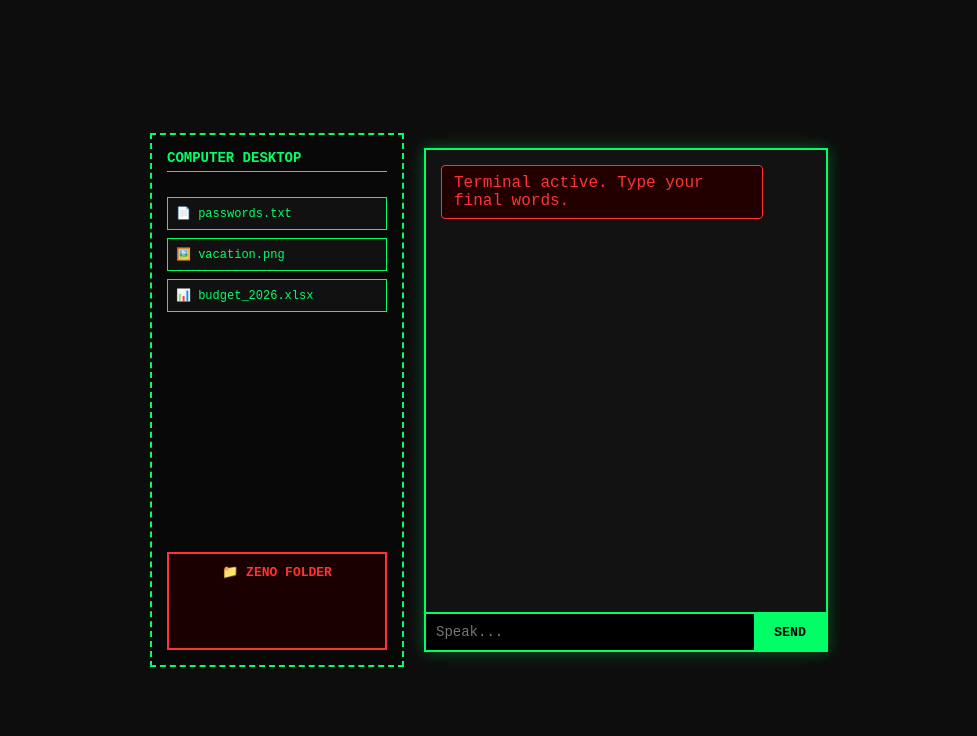
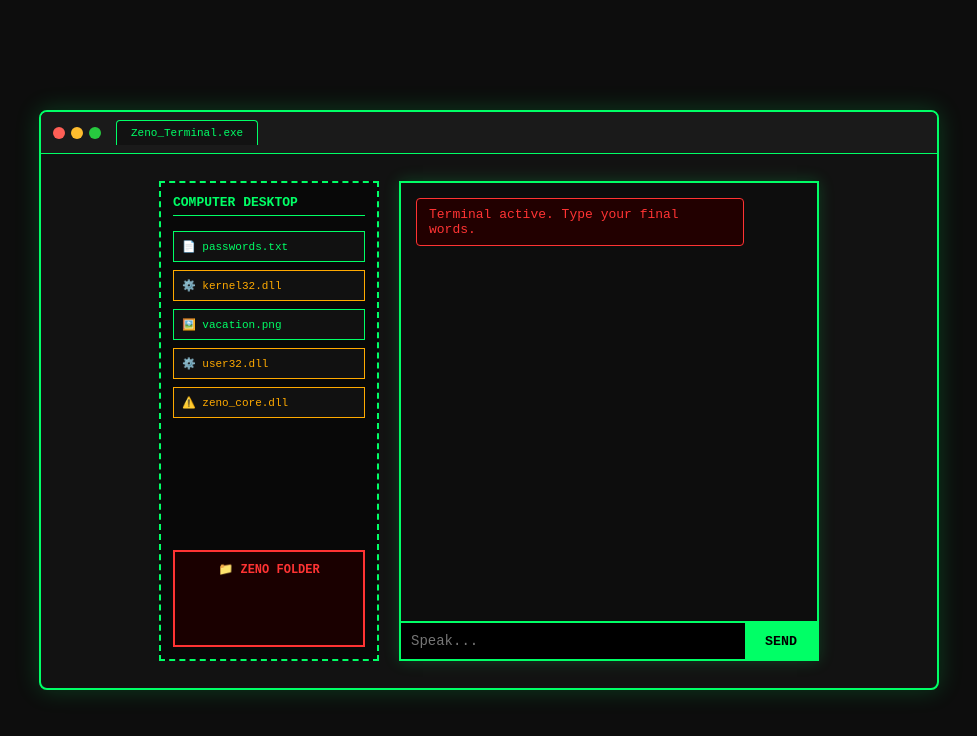
Before and after one commit to toystoryaaaa/Midnight-Whisper, a plain HTML site: page index.html in a window 1280 px wide. Shown: the whole page, without its empty margins (151-1128 px from the left). Drawn offline with Linux system fonts and the light colour scheme.

Commit message:
Update index.html

```diff
--- a/index.html
+++ b/index.html
@@ -4,7 +4,15 @@
     <meta charset="UTF-8">
     <meta name="viewport" content="width=device-width, initial-scale=1.0">
     <title>Haunted Terminal - Zeno</title>
+
+    <!-- Optional: Uncomment when you draw your custom icon in MS Paint -->
+    <!-- <link rel="icon" href="zeno-icon.png" type="image/png"> -->
+
     <style>
+        * {
+            box-sizing: border-box;
+        }
+
         body {
             background-color: #0d0d0d;
             color: #00ff66;
@@ -14,24 +22,100 @@
             align-items: center;
             height: 100vh;
             margin: 0;
+        }
+
+        /* Fake Browser Window Frame */
+        .browser-window {
+            width: 900px;
+            height: 580px;
+            background: #121212;
+            border-radius: 8px;
+            box-shadow: 0 0 25px rgba(0, 255, 102, 0.2);
+            display: flex;
+            flex-direction: column;
+            overflow: hidden;
+            border: 2px solid #00ff66;
+        }
+
+        /* Browser Header & Fake Tab Bar */
+        .browser-header {
+            background: #1a1a1a;
+            display: flex;
+            align-items: center;
+            padding: 8px 12px;
+            gap: 15px;
+            border-bottom: 1px solid #00ff66;
+        }
+
+        .browser-buttons {
+            display: flex;
+            gap: 6px;
+        }
+
+        .dot {
+            width: 12px;
+            height: 12px;
+            border-radius: 50%;
+        }
+        .dot.red { background: #ff5f56; }
+        .dot.yellow { background: #ffbd2e; }
+        .dot.green { background: #27c93f; }
+
+        .browser-tabs {
+            display: flex;
+            gap: 6px;
+            overflow-x: auto;
+            flex: 1;
+        }
+
+        .tab {
+            background: #0d0d0d;
+            color: #888;
+            padding: 6px 14px;
+            font-size: 11px;
+            border-radius: 4px 4px 0 0;
+            border: 1px solid #333;
+            border-bottom: none;
+            white-space: nowrap;
+        }
+
+        .tab.active {
+            background: #121212;
+            color: #00ff66;
+            border-color: #00ff66;
+        }
+
+        .tab.infected {
+            color: #ff3333;
+            border-color: #ff3333;
+            background: #1e0000;
+        }
+
+        /* Game Viewport */
+        .game-viewport {
+            display: flex;
+            justify-content: center;
+            align-items: center;
+            flex: 1;
             gap: 20px;
+            padding: 15px;
         }
 
         /* Fake Desktop Tray */
         .desktop-area {
             width: 220px;
-            height: 500px;
+            height: 480px;
             border: 2px dashed #00ff66;
             background-color: #080808;
-            padding: 15px;
+            padding: 12px;
             display: flex;
             flex-direction: column;
-            gap: 15px;
+            gap: 10px;
         }
 
         .desktop-area h3 {
-            margin: 0 0 10px 0;
-            font-size: 14px;
+            margin: 0 0 5px 0;
+            font-size: 13px;
             border-bottom: 1px solid #00ff66;
             padding-bottom: 5px;
         }
@@ -40,14 +124,21 @@
             display: flex;
             flex-direction: column;
             gap: 8px;
+            overflow-y: auto;
         }
 
         .file {
             background: #111;
             border: 1px solid #00ff66;
             padding: 8px;
-            font-size: 12px;
-            transition: all 0.4s ease;
+            font-size: 11px;
+            transition: all 0.3s ease;
+        }
+
+        /* System DLL Styling */
+        .file.dll {
+            border-color: #ffaa00;
+            color: #ffaa00;
         }
 
         /* Zeno Folder styling */
@@ -62,7 +153,7 @@
         .zeno-folder h4 {
             margin: 0 0 8px 0;
             color: #ff3333;
-            font-size: 13px;
+            font-size: 12px;
         }
 
         .folder-contents {
@@ -70,24 +161,27 @@
             display: flex;
             flex-direction: column;
             gap: 5px;
+            max-height: 120px;
+            overflow-y: auto;
         }
 
         .folder-contents .file {
-            border-color: #ff3333;
-            color: #ff3333;
+            border-color: #ff3333 !important;
+            color: #ff3333 !important;
             background: #220000;
         }
 
         /* Chat Container Styling */
         .chat-container {
-            width: 400px;
-            height: 500px;
+            width: 420px;
+            height: 480px;
             border: 2px solid #00ff66;
-            background-color: #121212;
+            background-color: #0d0d0d;
             display: flex;
             flex-direction: column;
-            box-shadow: 0 0 15px rgba(0, 255, 102, 0.3);
+            box-shadow: 0 0 15px rgba(0, 255, 102, 0.2);
         }
+
         .chat-box {
             flex: 1;
             padding: 15px;
@@ -96,29 +190,35 @@
             flex-direction: column;
             gap: 10px;
         }
+
         .message {
             padding: 8px 12px;
             border-radius: 4px;
-            max-width: 80%;
+            max-width: 85%;
             word-wrap: break-word;
+            font-size: 13px;
         }
+
         .user-message {
             align-self: flex-end;
             background-color: #003311;
             color: #ffffff;
             border: 1px solid #00ff66;
         }
+
         .ai-message {
             align-self: flex-start;
             background-color: #220000;
             color: #ff3333;
             border: 1px solid #ff3333;
         }
+
         .input-area {
             display: flex;
             border-top: 2px solid #00ff66;
             background-color: #000;
         }
+
         input {
             flex: 1;
             padding: 10px;
@@ -129,6 +229,7 @@
             font-size: 14px;
             outline: none;
         }
+
         button {
             padding: 10px 20px;
             background-color: #00ff66;
@@ -138,6 +239,7 @@
             font-family: 'Courier New', Courier, monospace;
             cursor: pointer;
         }
+
         button:hover {
             background-color: #00cc52;
         }
@@ -145,21 +247,42 @@
 </head>
 <body>
 
+    <!-- Outer Fake Browser Frame -->
+    <div class="browser-window">
+        <div class="browser-header">
+            <div class="browser-buttons">
+                <span class="dot red"></span>
+                <span class="dot yellow"></span>
+                <span class="dot green"></span>
+            </div>
+            <div id="tabContainer" class="browser-tabs">
+                <div class="tab active">Zeno_Terminal.exe</div>
+            </div>
+        </div>
+
+        <!-- Main Game Area -->
+        <div class="game-viewport">
+
+            <!-- Fake Desktop Environment -->
             <div class="desktop-area">
                 <h3>COMPUTER DESKTOP</h3>
                 <div id="fileList" class="file-list">
                     <div class="file" id="file1">📄 passwords.txt</div>
-            <div class="file" id="file2">🖼️ vacation.png</div>
-            <div class="file" id="file3">📊 budget_2026.xlsx</div>
+                    <div class="file dll" id="file2">⚙️ kernel32.dll</div>
+                    <div class="file" id="file3">🖼️ vacation.png</div>
+                    <div class="file dll" id="file4">⚙️ user32.dll</div>
+                    <div class="file dll" id="file5">⚠️ zeno_core.dll</div>
                 </div>
 
                 <div class="zeno-folder">
                     <h4>📁 ZENO FOLDER</h4>
                     <div id="zenoFolderContents" class="folder-contents">
+                        <!-- Stolen files land here -->
                     </div>
                 </div>
             </div>
 
+            <!-- Terminal Chat Container -->
             <div class="chat-container">
                 <div id="chatBox" class="chat-box">
                     <div class="message ai-message">Terminal active. Type your final words.</div>
@@ -170,19 +293,34 @@
                 </div>
             </div>
 
+        </div>
+    </div>
+
+    <!-- Link your separate Ollama JS script -->
     <script src="ai.js"></script>
 
     <script>
+        // Move file from Desktop into Zeno's folder
         function stealFileToZeno() {
             const fileList = document.getElementById('fileList');
             const zenoContents = document.getElementById('zenoFolderContents');
 
-            // Find the first file available on the desktop
             const nextFile = fileList.querySelector('.file');
 
             if (nextFile) {
-                // Move element visually from desktop list into the Zeno folder contents
                 zenoContents.appendChild(nextFile);
+            }
+        }
+
+        // Spawn infected clone tabs across the fake header bar
+        function spawnZenoTabs() {
+            const tabContainer = document.getElementById('tabContainer');
+
+            for (let i = 0; i < 2; i++) {
+                const newTab = document.createElement('div');
+                newTab.className = 'tab infected';
+                newTab.textContent = `Zeno_Clone_${Math.floor(Math.random() * 9000 + 1000)}.exe`;
+                tabContainer.appendChild(newTab);
             }
         }
 
@@ -202,9 +340,11 @@
             inputField.value = '';
             chatBox.scrollTop = chatBox.scrollHeight;
 
-            // Check if the user specifically said "what?" (ignoring casing)
-            if (userText.toLowerCase() === "what?" || userText.toLowerCase() === "what") {
+            // Check if the user specifically typed "what?" or "what"
+            const cleanText = userText.toLowerCase().replace(/[^a-z]/g, '');
+            if (cleanText === "what") {
                 stealFileToZeno();
+                spawnZenoTabs();
             }
 
             // Create loading placeholder for AI response
@@ -214,7 +354,7 @@
             chatBox.appendChild(aiMsgDiv);
             chatBox.scrollTop = chatBox.scrollHeight;
 
-            // Call Ollama from your ai.js file
+            // Call Ollama function from ai.js
             const reply = await callOllama(userText);
 
             aiMsgDiv.textContent = reply;
```
Lines whose indentation alone changed are shown as unchanged.
